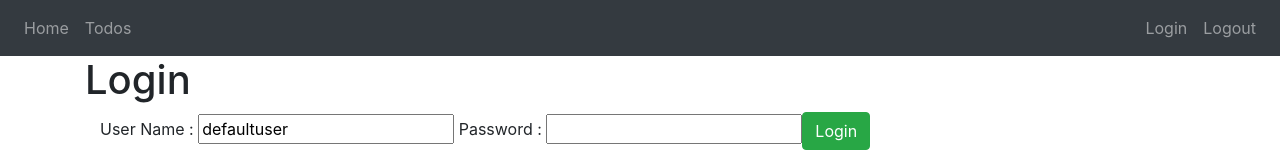
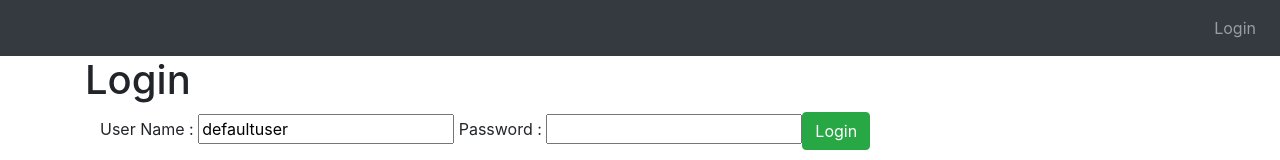
Before and after one commit to snhkn/todoApp, an Angular app: page / in a window 1280 px wide. Shown: the top 160 px of the page. Built offline with nearby package versions, Linux system fonts and the light colour scheme.

Commit message:
Enable menu links based on user authentication

```diff
--- a/src/app/menu/menu.component.html
+++ b/src/app/menu/menu.component.html
@@ -2,12 +2,12 @@
     <nav class="navbar navbar-expand-md navbar-dark bg-dark">
 
         <ul class="navbar-nav">
-            <li><a routerLink="/welcome/defaultuser" class="nav-link">Home</a></li>
-            <li><a routerLink="/todos" class="nav-link">Todos</a></li>
+            <li><a *ngIf="hardcodedAuthenticationService.isUserLoggedIn()" routerLink="/welcome/defaultuser" class="nav-link">Home</a></li>
+            <li><a *ngIf="hardcodedAuthenticationService.isUserLoggedIn()" routerLink="/todos" class="nav-link">Todos</a></li>
         </ul>
         <ul class="navbar-nav navbar-collapse justify-content-end">
-            <li><a routerLink="/login" class="nav-link">Login</a></li>
-            <li><a routerLink="" class="nav-link">Logout</a></li>
+            <li><a *ngIf="!hardcodedAuthenticationService.isUserLoggedIn()" routerLink="/login" class="nav-link">Login</a></li>
+            <li><a *ngIf="hardcodedAuthenticationService.isUserLoggedIn()" routerLink="" class="nav-link">Logout</a></li>
         </ul>
     </nav>
 </header>
--- a/src/app/menu/menu.component.ts
+++ b/src/app/menu/menu.component.ts
@@ -1,10 +1,20 @@
-import { Component } from '@angular/core';
+import { Component, OnInit } from '@angular/core';
+import { HardcodedAuthenticationService } from '../service/hardcoded-authentication.service';
 
 @Component({
   selector: 'app-menu',
   templateUrl: './menu.component.html',
   styleUrls: ['./menu.component.css']
 })
-export class MenuComponent {
+export class MenuComponent implements OnInit{
 
+  //isUserLoggedIn : boolean = false;
+
+  constructor(
+    public hardcodedAuthenticationService : HardcodedAuthenticationService
+  ){}
+
+  ngOnInit(): void {
+    //this.isUserLoggedIn = this.hardcodedAuthenticationService.isUserLoggedIn();
+  }
 }
--- a/src/app/service/hardcoded-authentication.service.ts
+++ b/src/app/service/hardcoded-authentication.service.ts
@@ -8,10 +8,10 @@
   constructor() { }
 
   authenticate(username : string, password : string){
-    console.log('before ' + this.isUserLoggedIn());
+    //console.log('before ' + this.isUserLoggedIn());
     if(username==='defaultuser' && password==='dummy'){
       sessionStorage.setItem('authenticatedUser', username);
-      console.log('after ' + this.isUserLoggedIn());
+      //console.log('after ' + this.isUserLoggedIn());
       return true;
     }
     return false;
```
